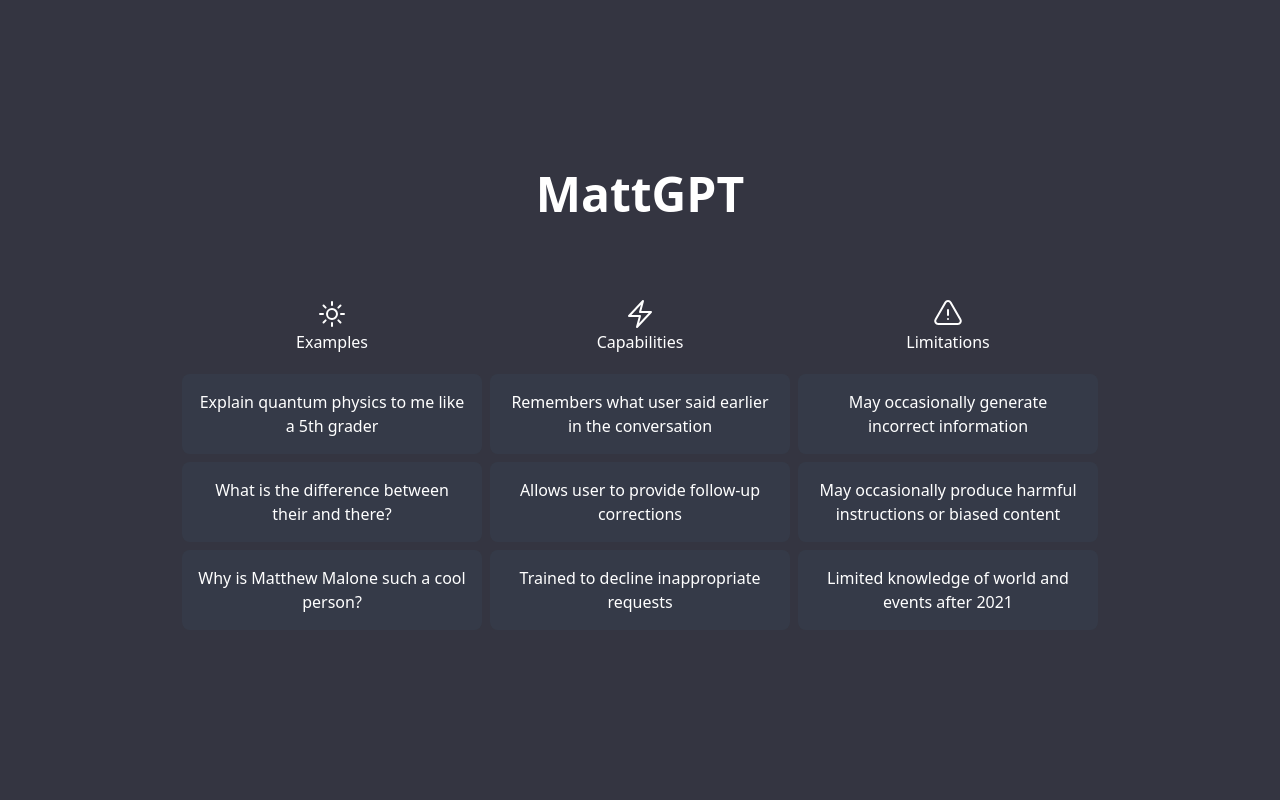
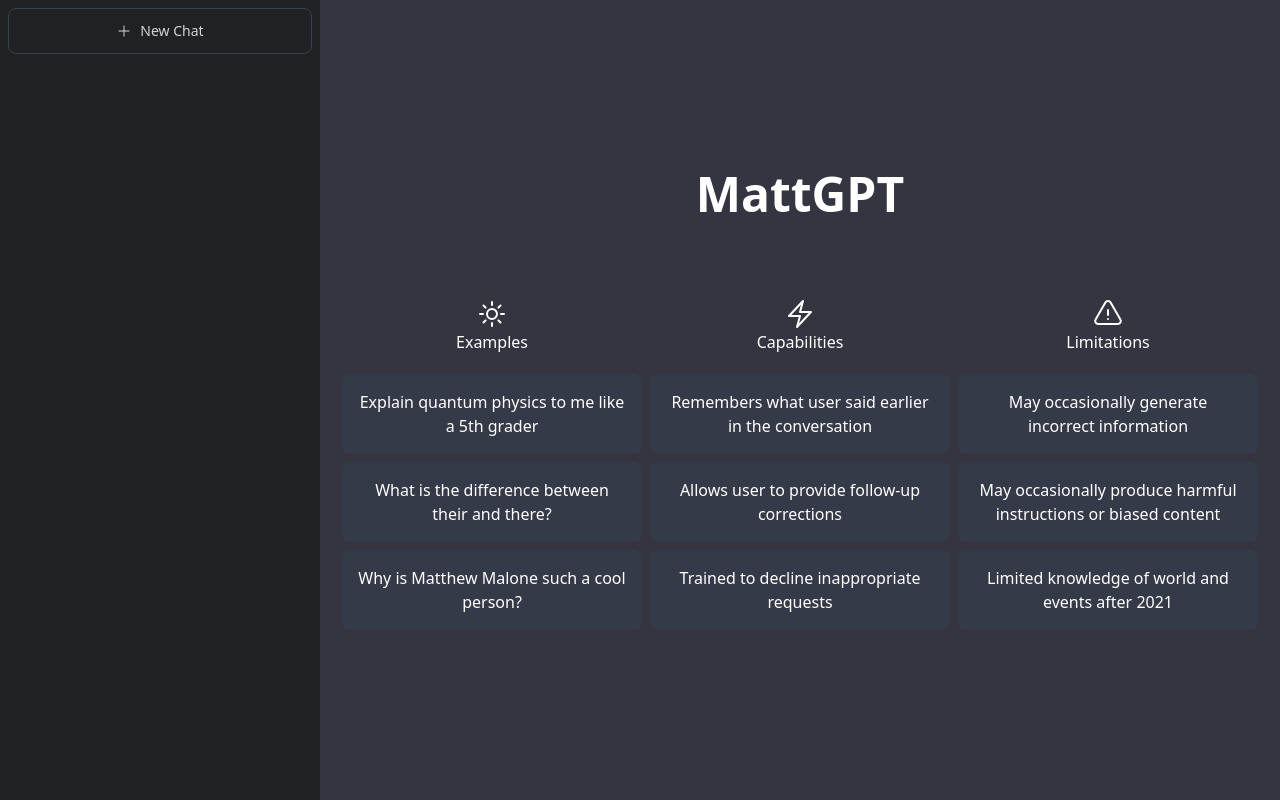
Before and after one commit to mama4294/matt-gpt, a Next.js app: page / in a window 1280 px wide. Built offline with nearby package versions, Linux system fonts and the light colour scheme.

Commit message:
adds sidebar

```diff
--- a/app/layout.tsx
+++ b/app/layout.tsx
@@ -1,3 +1,4 @@
+import Sidebar from "../components/Sidebar";
 import "../styles/globals.css";
 
 export default function RootLayout({
@@ -9,9 +10,11 @@
     <html>
       <head />
       <body>
-        <div>
+        <div className="flex">
           {/* Sidebar */}
-
+          <div className="bg-[#202123] max-w-xs h-screen overflow-y-scroll md:min-w-[20rem]">
+            <Sidebar />
+          </div>
           {/* Client Provider */}
 
           {/* Content */}
--- /dev/null
+++ b/components/NewChat.tsx
@@ -0,0 +1,12 @@
+import { PlusIcon } from "@heroicons/react/24/outline";
+
+function NewChat() {
+  return (
+    <div className="border-gray-700 border chatRow">
+      <PlusIcon className="h-4 w-4" />
+      <p>New Chat</p>
+    </div>
+  );
+}
+
+export default NewChat;
--- /dev/null
+++ b/components/Sidebar.tsx
@@ -0,0 +1,19 @@
+import NewChat from "./NewChat";
+
+function Sidebar() {
+  return (
+    <div className="flex flex-col p-2 h-screen">
+      <div className="flex-1">
+        <div>
+          {/* New Chat Button */}
+          <NewChat />
+          <div>{/* Algorithm Selection */}</div>
+
+          {/* Chat history */}
+        </div>
+      </div>
+    </div>
+  );
+}
+
+export default Sidebar;
--- a/styles/globals.css
+++ b/styles/globals.css
@@ -6,4 +6,7 @@
   .infoText {
     @apply p-4 bg-gray-700/50 rounded-lg max-w-[300px];
   }
+  .chatRow {
+    @apply rounded-lg px-5 py-3 text-sm flex items-center justify-center space-x-2 hover:bg-gray-700/70 cursor-pointer text-gray-300 transition-all duration-200 ease-out;
+  }
 }
```
